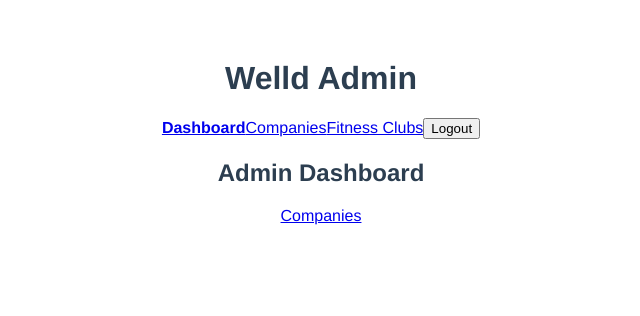
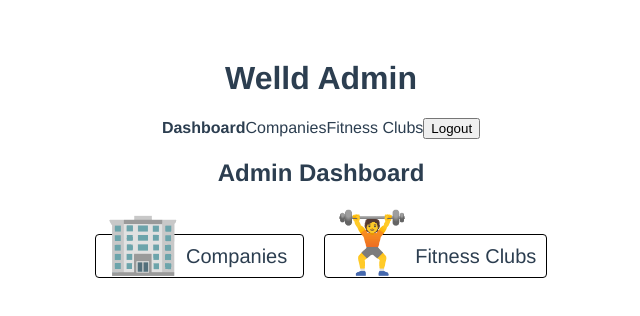
Before and after one commit to austinmbrown/welld-admin, a Vue app: page /#/admin_dashboard in a window 1280 px wide. Shown: the top 316 px of the page, without its empty margins (319-959 px from the left). Built offline with nearby package versions, Linux system fonts and the light colour scheme; no server answers; sample sign-in values are in the browser's storage.

Commit message:
style tweaks

```diff
--- a/src/App.vue
+++ b/src/App.vue
@@ -42,6 +42,10 @@
     color: #2c3e50;
     margin-top: 60px;
   }
+  a, a:visited {
+    color: inherit;
+    text-decoration: none;
+  }
   .router-link-exact-active {
     font-weight: bold;
   }
--- a/src/components/AdminDashboard.vue
+++ b/src/components/AdminDashboard.vue
@@ -1,7 +1,32 @@
 <template>
   <div>
     <h2>Admin Dashboard</h2>
-    <router-link to='companies'>Companies</router-link>
+    <router-link to='companies'>
+      <div class="icon">🏢</div> Companies
+    </router-link>
+    <router-link to='fitness_clubs'>
+      <div class="icon">🏋</div> Fitness Clubs
+    </router-link>
 
   </div>
 </template>
+
+<style scoped>
+  a {
+    font-size: 20px;
+    border: 1px solid black;
+    padding: 10px;
+    border-radius: 4px;
+    margin: 10px;
+  }
+  a:hover {
+    background-color: #eee;
+  }
+  a:active {
+    box-shadow: inset 0 0 5px #555;
+  }
+  .icon {
+    font-size: 60px;
+    display: inline-block;
+  }
+</style>
```
